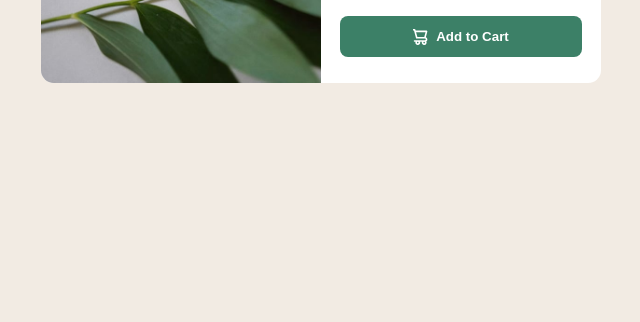
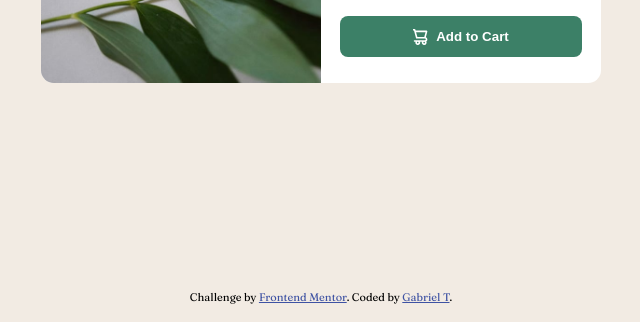
Before and after one commit to tanasegabrielw/Product-Preview-Card-Component, a plain HTML site: page index.html in a window 1280 px wide. Shown: the part 527-849 px from the top of the page, without its empty margins (319-959 px from the left). Before the commit the page ends 800 px from the top, so only its background shows below. Drawn offline with Linux system fonts and the light colour scheme.

```diff
--- a/index.html
+++ b/index.html
@@ -27,11 +27,11 @@
           </div>
       </div>
   </main>
-    <!-- <footer>
+   <footer>
       <div class="attribution">
         Challenge by <a href="https://www.frontendmentor.io?ref=challenge" target="_blank">Frontend Mentor</a>.
-        Coded by <a href="#">Your Name Here</a>.
+        Coded by <a href="https://github.com/tanasegabrielw">Gabriel T</a>.
       </div>
-  </footer> -->
+  </footer>
 </body>
 </html>
--- a/style.css
+++ b/style.css
@@ -109,6 +109,6 @@ font-size: 0.7rem;
 }
 
 
-/*
-.attribution { font-size: 11px; text-align: center; }
-    .attribution a { color: hsl(228, 45%, 44%); } */
+
+.attribution { font-size: 11px; text-align: center; padding:1rem; }
+    .attribution a { color: hsl(228, 45%, 44%); }
```
Also changed, not shown: design/Screenshot-Frontend Mentor Product preview card component.png (added), design/active-states.jpg (deleted), design/desktop-design.jpg (deleted), design/desktop-preview.jpg (deleted), design/mobile-design.jpg (deleted), images/image-product-mobile.jpg (deleted), 3 other files.
